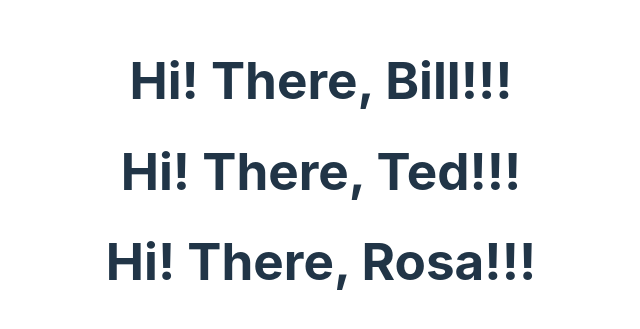
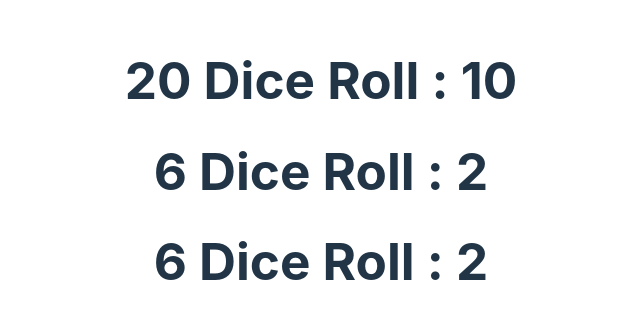
Before and after one commit to bbangwon/first-react-app, a React (Vite) app: page / in a window 1280 px wide. Shown: the part 229-558 px from the top of the page, without its empty margins (319-959 px from the left). Built offline with nearby package versions, Linux system fonts and the light colour scheme.

Commit message:
문자열이 아닌 프로퍼티

```diff
--- a/src/App.jsx
+++ b/src/App.jsx
@@ -1,12 +1,16 @@
 import './App.css'
 import Greeter from './Greeter';
+import Die from './Die';
 
 function App() {
   return (
   <div>
-    <Greeter person="Bill" />
-    <Greeter person="Ted" />
-    <Greeter person="Rosa" />
+    {/* <Greeter person="Bill" from="Colt" />
+    <Greeter person="Ted" from="Colt" />
+    <Greeter person="Rosa" from="Elton" /> */}
+    <Die numSides={20} />
+    <Die />
+    <Die />
   </div>
   );
 }
--- /dev/null
+++ b/src/Die.jsx
@@ -0,0 +1,4 @@
+export default function Die({numSides = 6}) {
+    const roll = Math.floor(Math.random() * numSides) + 1;
+    return <h1>{numSides} Dice Roll : {roll}</h1>;
+}
--- a/src/Greeter.jsx
+++ b/src/Greeter.jsx
@@ -1,3 +1,8 @@
-export default function Greeter(props) {
-  return <h1>Hi! There, {props.person}!!!</h1>
+export default function Greeter({ person, from }) {
+  return (
+    <>
+    <h1>Hi! There, {person}!!!</h1>
+    <h2>-{from}</h2>
+    </>
+  );
 }
```
